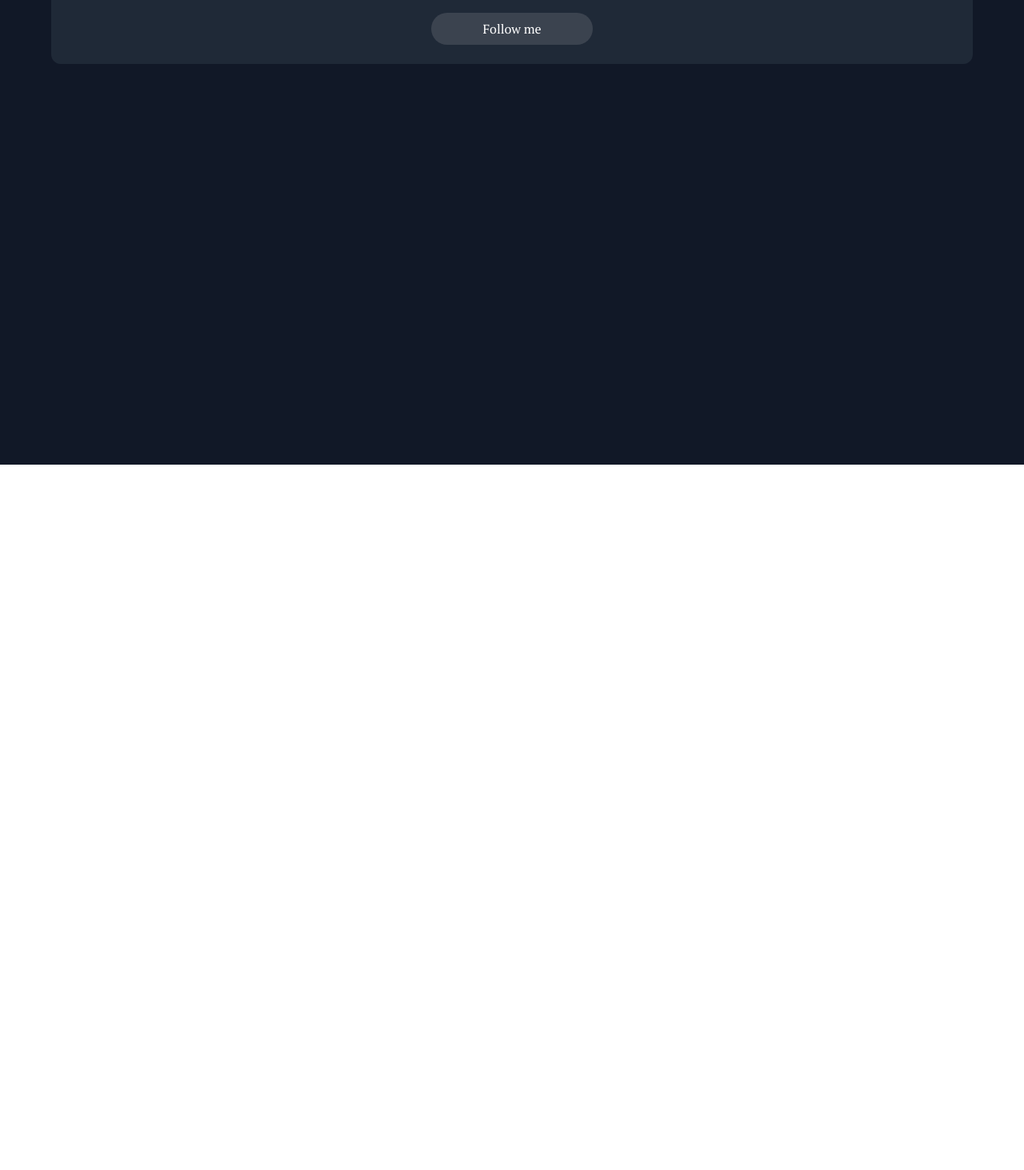
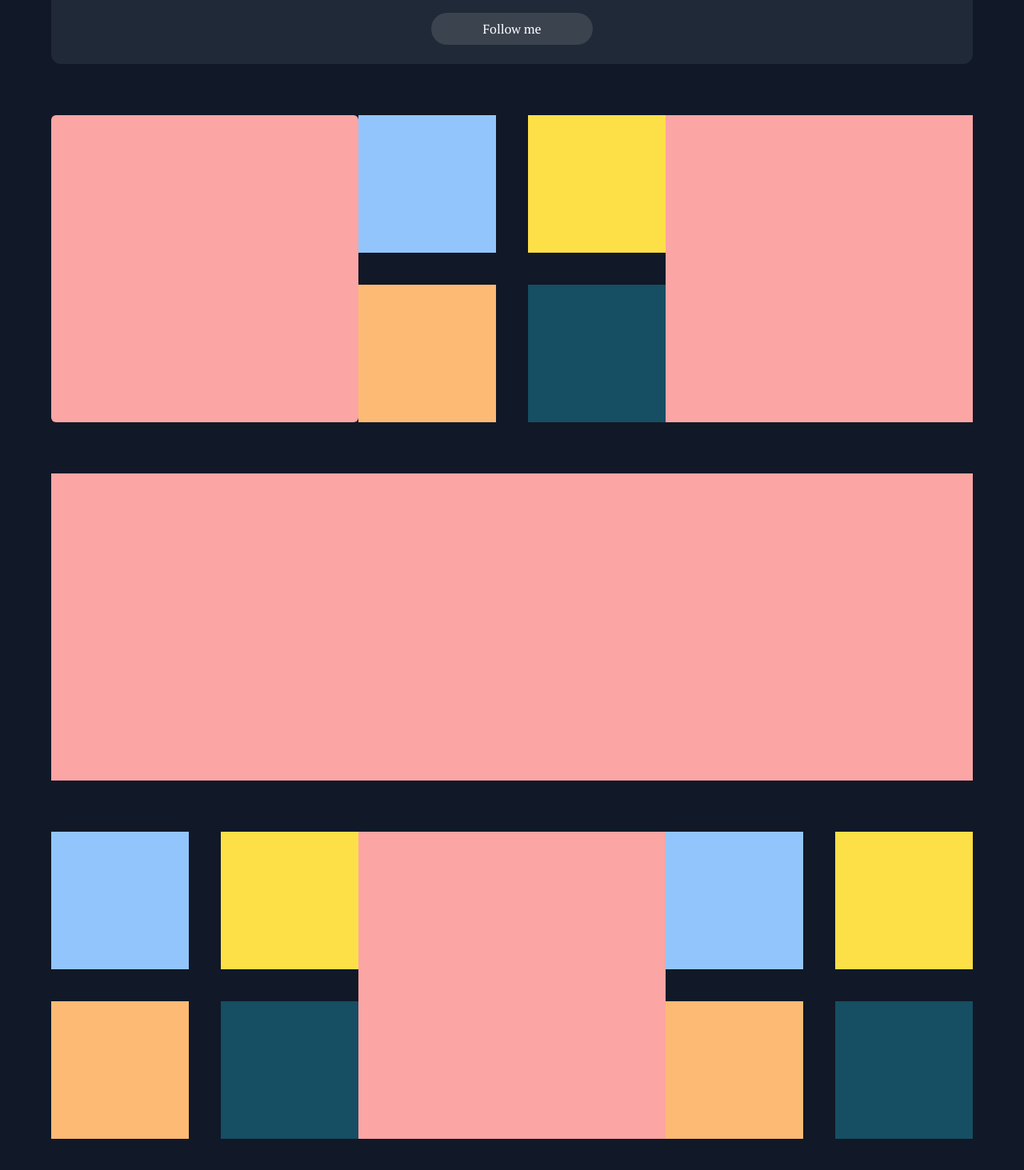
Before and after one commit to adrianursu/YourPhotos, a Next.js app: page / in a window 1280 px wide. Shown: the part 219-1682 px from the top of the page at 80% size. Before the commit the page ends 800 px from the top, so only its background shows below. Built offline with nearby package versions, Linux system fonts and the light colour scheme.

Commit message:
created grid

```diff
--- /dev/null
+++ b/src/components/Grid/index.js
@@ -0,0 +1,38 @@
+const Grid = () => {
+  return (
+    <div className="grid grid-cols-3 justify-items-center gap-y-16 pt-16 pb-16">
+      <div className="w-96 h-96 bg-red-300 rounded-md" />
+
+      <div className="w-96 h-96 grid grid-cols-2 grid-rows-2 gap-10">
+        <div className="w-auto h-auto bg-blue-300" />
+        <div className="w-auto h-auto bg-yellow-300" />
+        <div className="w-auto h-auto bg-orange-300" />
+        <div className="w-auto h-auto bg-cyan-900" />
+      </div>
+
+      <div className="w-96 h-96 bg-red-300" />
+
+      <div className="w-96 h-96 bg-red-300" />
+      <div className="w-96 h-96 bg-red-300" />
+      <div className="w-96 h-96 bg-red-300" />
+
+      <div className="w-96 h-96 grid grid-cols-2 grid-rows-2 gap-10">
+        <div className="w-auto h-auto bg-blue-300" />
+        <div className="w-auto h-auto bg-yellow-300" />
+        <div className="w-auto h-auto bg-orange-300" />
+        <div className="w-auto h-auto bg-cyan-900" />
+      </div>
+
+      <div className="w-96 h-96 bg-red-300" />
+
+      <div className="w-96 h-96 grid grid-cols-2 grid-rows-2 gap-10">
+        <div className="w-auto h-auto bg-blue-300" />
+        <div className="w-auto h-auto bg-yellow-300" />
+        <div className="w-auto h-auto bg-orange-300" />
+        <div className="w-auto h-auto bg-cyan-900" />
+      </div>
+    </div>
+  );
+};
+
+export default Grid;
--- a/src/components/UserInfo/index.js
+++ b/src/components/UserInfo/index.js
@@ -1,6 +1,6 @@
 const UserInfo = () => {
   return (
-    <div className="bg-gray-800 text-center p-6 rounded-xl">
+    <div className="bg-gray-800 text-center p-6 rounded-xl sticky top-0">
       <div className="text-5xl font-bold text-white pb-3">Adrian Ursu</div>
       <div className="text-xl text-white pb-3">www.adrian-ursu.com</div>
       <button
--- a/src/pages/index.js
+++ b/src/pages/index.js
@@ -2,6 +2,7 @@ import MainLayout from "@/components/Layout/MainLayout";
 import UserInfo from "@/components/UserInfo";
 import Header from "../components/Header";
 import Navbar from "../components/Navbar";
+import Grid from "../components/Grid";
 
 export default function Home() {
   return (
@@ -12,6 +13,7 @@ export default function Home() {
         <section className="min-h-screen">
           <Navbar />
           <UserInfo />
+          <Grid />
         </section>
       </MainLayout>
     </>
```
